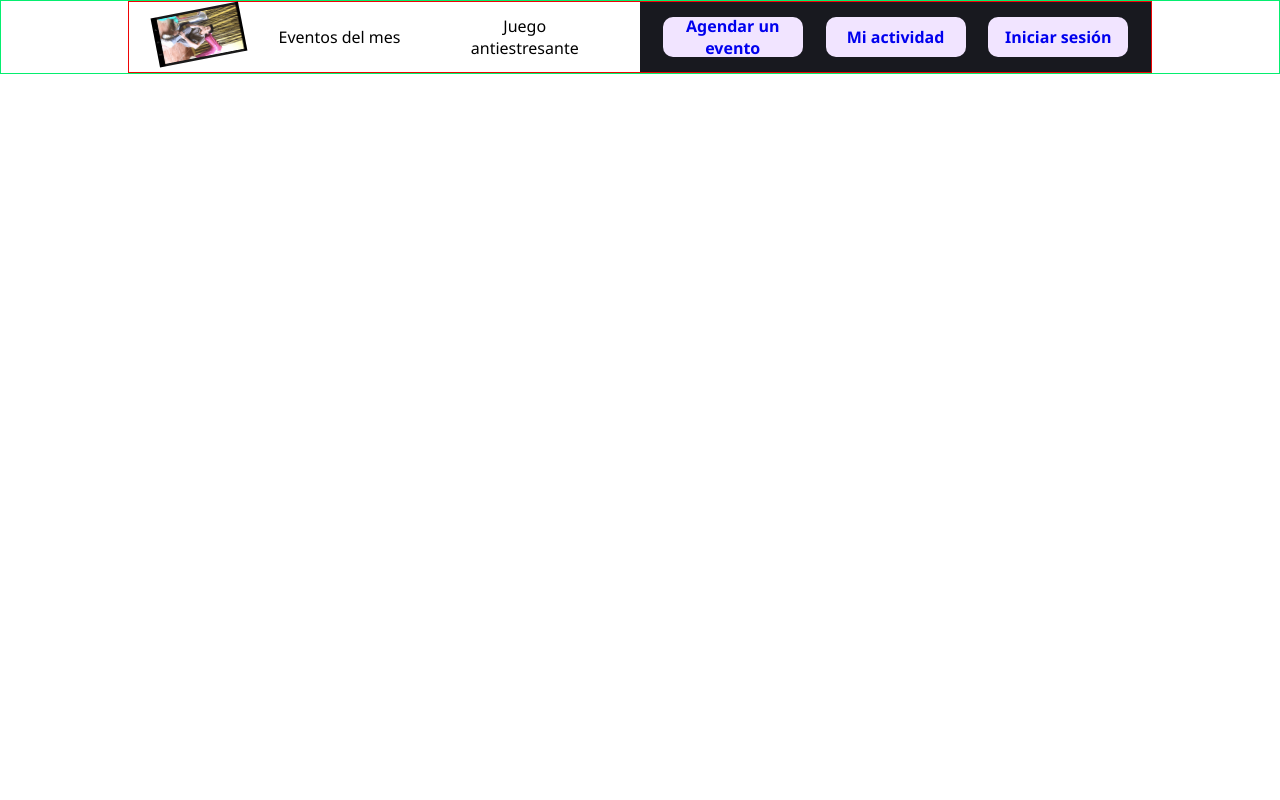
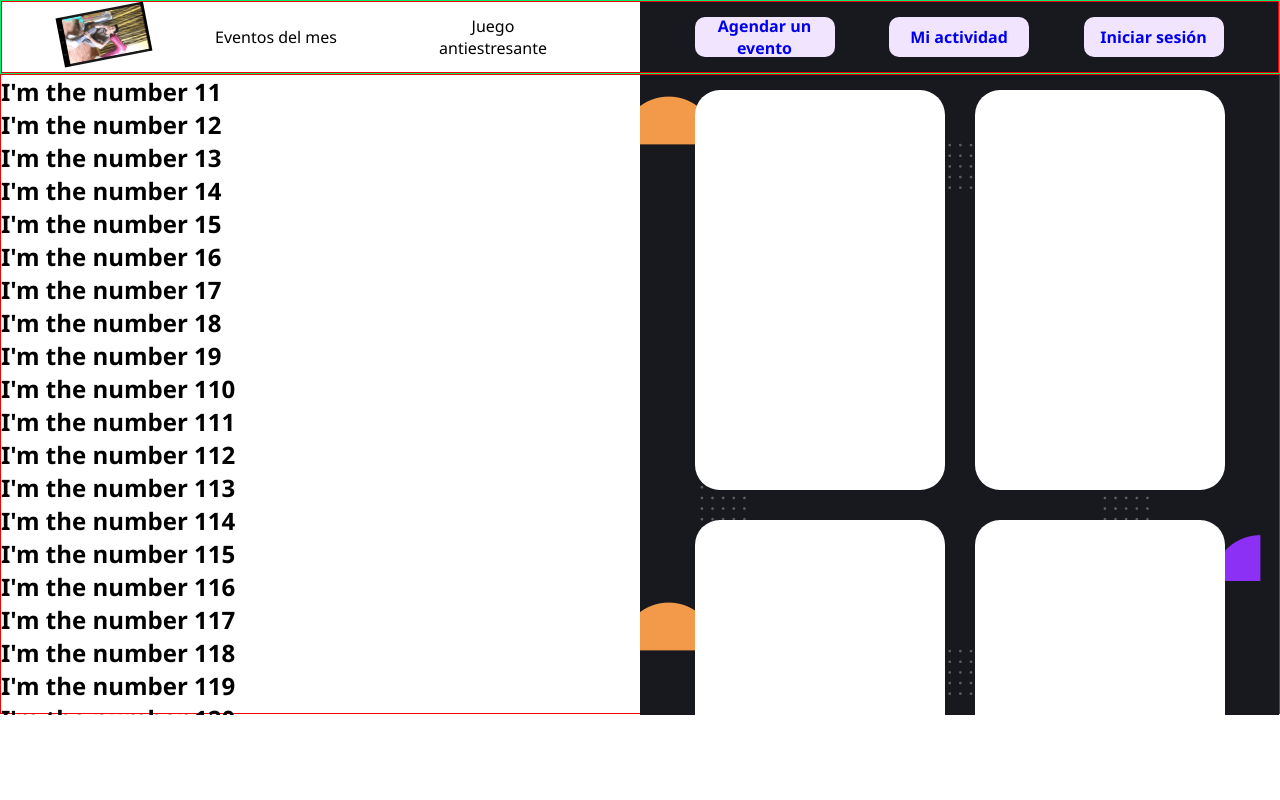
Before and after one commit to miltonials/milri, a plain HTML site: page index.html in a window 1280 px wide. Drawn offline with Linux system fonts and the light colour scheme.

Commit message:
Main-left y aside con deslizadores individuales.

```diff
--- a/index.html
+++ b/index.html
@@ -31,5 +31,62 @@
             </div>
         </div>
         </header>
-</body>
+        <main>
+            <div class="main-container">
+                <div class="main-sides">
+                    <section class="main-left">
+                        <h1>I'm the number 11</h1>
+                        <h1>I'm the number 12</h1>
+                        <h1>I'm the number 13</h1>
+                        <h1>I'm the number 14</h1>
+                        <h1>I'm the number 15</h1>
+                        <h1>I'm the number 16</h1>
+                        <h1>I'm the number 17</h1>
+                        <h1>I'm the number 18</h1>
+                        <h1>I'm the number 19</h1>
+                        <h1>I'm the number 110</h1>
+                        <h1>I'm the number 111</h1>
+                        <h1>I'm the number 112</h1>
+                        <h1>I'm the number 113</h1>
+                        <h1>I'm the number 114</h1>
+                        <h1>I'm the number 115</h1>
+                        <h1>I'm the number 116</h1>
+                        <h1>I'm the number 117</h1>
+                        <h1>I'm the number 118</h1>
+                        <h1>I'm the number 119</h1>
+                        <h1>I'm the number 120</h1>
+                        <h1>I'm the number 121</h1>
+                        <h1>I'm the number 122</h1>
+                        <h1>I'm the number 123</h1>
+                        <h1>I'm the number 124</h1>
+                        <h1>I'm the number 125</h1>
+                        <h1>I'm the number 126</h1>
+                        <h1>I'm the number 127</h1>
+                        <h1>I'm the number 128</h1>
+                        <h1>I'm the number 129</h1>
+                        <h1>I'm the number 130</h1>
+                    </section>
+                    <aside>
+                        <section class="aside-container">
+                            <div class="card">
+
+                            </div>
+                            <div class="card">
+
+                            </div>
+                            <div class="card">
+
+                            </div>
+                            <div class="card">
+
+                            </div>
+                            <div class="card">
+
+                            </div>
+                        </section>
+                    </aside>
+                </div>
+            </div>
+        </main>
+    </body>
 </html>
--- a/styles/style.css
+++ b/styles/style.css
@@ -3,6 +3,7 @@
     padding: 0;
     margin: 0;
     --primary-color: #18191f;
+    --ligth-color: #F1E4FF;
 }
 html {
     font-family: 'Segoe UI', Tahoma, Geneva, Verdana, sans-serif;
@@ -17,11 +18,15 @@ header {
     border: 1px solid #04ee6f;
 }
 .header-container {
+    /* position: fixed;
+    top: 0;
+    right: 0;
+    left: 0; */
     display: grid;
-    grid-template-columns: minmax(auto,  1024px);
+    grid-template-columns: minmax(auto,  1440px);
     justify-content: center;
     font-size: 1.6rem;
-/*     position: fixed; */
+    /*     position: fixed; */
 }
 
 .navigations {
@@ -37,10 +42,10 @@ header {
 
 .logo img{
     width: 5rem;
-    transform:rotate(79deg);
+    transform: rotate(79deg);
 }
 .logo img:hover {
-    transform:rotate(281deg);
+    transform: rotate(281deg);
     transition: all 1s ease-in;
 }
 
@@ -76,8 +81,44 @@ ul a li {
     font-weight: 600;
 }
 .rigth-menu ul a li{
-    background-color:#F1E4FF;
+    background-color: var(--ligth-color);
     border-radius: 1rem;
 }
 
 /*MAIN*/
+
+.main-container {
+    display: grid;
+    grid-template-columns: minmax(auto,  1440px);
+    justify-content: center;
+    font-size: 1.6rem;
+    /* padding-top: 70px; */
+}
+
+.main-sides {
+    display: grid;
+    grid-template-columns: 1fr 1fr;
+    border: 1px solid #ee0404;
+    height: 80vh;
+}
+.main-left {
+    overflow: overlay;
+}
+
+.aside-container {
+    background-image: url('../captura.png');
+    display: flex;
+    flex-wrap: wrap;
+    justify-content: center;
+    height: 80vh;
+    overflow: overlay;
+}
+
+.card {
+    height: 400px;
+    width: 250px;
+    padding: 10px;
+    margin: 15px;
+    background-color: #fff;
+    border-radius: 25px;
+}
```
